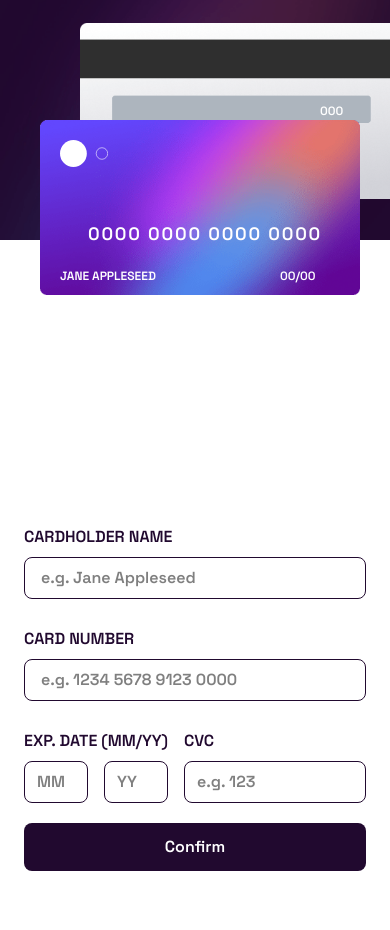
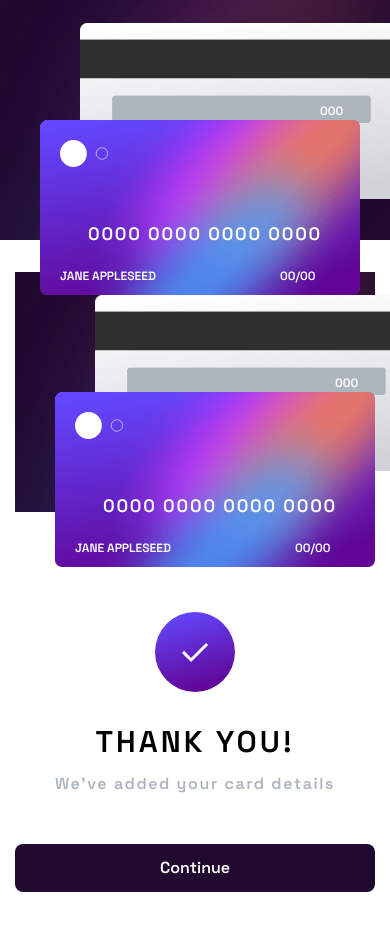
Before and after one commit to FelipeGdasilva/frontend-mentor-challenge, a Next.js app in the folder interactive-card-details/: page / in a window 390 px wide. Shown: the top 930 px of the page. Built offline with nearby package versions, Linux system fonts and the light colour scheme.

Commit message:
feat: add thank you screen layout and responsive styling.

```diff
--- a/interactive-card-details/src/app/page.tsx
+++ b/interactive-card-details/src/app/page.tsx
@@ -1,10 +1,12 @@
 import CardDisplay from "../components/CardDisplay";
 import CardForm from "../components/CardForm";
+import ThankYou from "../components/ThankYouState";
 
 export default function Home() {
   return (
     <div className="flex flex-col gap-8 md:flex-row items-center">
       <CardDisplay />
+      <ThankYou />
       <div className="flex md:flex-1 w-full px-6 justify-center">
         <CardForm />
       </div>
--- a/interactive-card-details/src/components/CardDisplay.tsx
+++ b/interactive-card-details/src/components/CardDisplay.tsx
@@ -1,12 +1,12 @@
 import Image from "next/image";
 
- interface CardDisplayProps{
+interface CardDisplayProps {
   name: string;
   number: string;
   month: string;
   year: string;
   cvc: string;
- }
+}
 
 export default function CardDisplay() {
   return (
@@ -24,7 +24,6 @@ export default function CardDisplay() {
         fill
         className="hidden object-cover md:block"
       />
-
 
       <div className="relative w-80 md:w-96 md:left-36  translate-x-10 mt-20 top-10 z-20">
         <Image
@@ -56,7 +55,6 @@ export default function CardDisplay() {
         </span>
       </div>
 
-
       <div className="relative w-80 md:w-96 translate-x-10 ml-10 md:ml-20 md:mt-28 bottom-58  md:bottom-auto mb-29 z-10">
         <Image
           src="/images/bg-card-back.png"
--- a/interactive-card-details/src/components/ThankYouState.tsx
+++ b/interactive-card-details/src/components/ThankYouState.tsx
@@ -0,0 +1,88 @@
+import Image from "next/image";
+
+export default function ThankYou() {
+  return (
+    <main className="flex flex-col md:flex-row">
+      <section className="relative w-full h-60 md:w-96 md:h-screen">
+        <Image
+          src="/images/bg-main-mobile.png"
+          alt="Fundo mobile"
+          fill
+          className="object-cover md:hidden"
+        />
+
+        <Image
+          src="/images/bg-main-desktop.png"
+          alt="Fundo desktop"
+          fill
+          className="hidden object-cover md:block"
+        />
+
+        <div className="relative w-80 md:w-96 md:left-36  translate-x-10 mt-20 top-10 z-20">
+          <Image
+            src="/images/bg-card-front.png"
+            alt="Frente do cartão"
+            height={245}
+            width={447}
+            className="w-full h-auto"
+          />
+
+          <Image
+            src="/images/card-logo.svg"
+            alt=""
+            width={84}
+            height={47}
+            className="absolute top-5 left-5 w-12 md:w-14 h-auto"
+          />
+
+          <span className="absolute top-5 translate-y-20 translate-x-12 md:translate-x-20 tracking-widest text-lg md:text-xl text-white z-10">
+            0000 0000 0000 0000
+          </span>
+
+          <span className="absolute top-5 md:top-9 translate-y-32 translate-x-5 text-xs uppercase text-white z-10">
+            JANE APPLESEED
+          </span>
+
+          <span className="absolute top-5 md:top-9 translate-y-32 translate-x-60 md:translate-x-75 text-xs text-white z-10">
+            00/00
+          </span>
+        </div>
+
+        <div className="relative w-80 md:w-96 translate-x-10 ml-10 md:ml-20 md:mt-28 bottom-58  md:bottom-auto mb-29 z-10">
+          <Image
+            src="/images/bg-card-back.png"
+            alt="Verso do cartão"
+            height={245}
+            width={447}
+            className="w-full h-auto"
+          />
+
+          <span className="absolute top-5 translate-y-15 md:translate-y-19 translate-x-60 md:translate-x-75 text-xs text-white z-10">
+            000
+          </span>
+        </div>
+      </section>
+      <div className="flex-1 flex flex-col items-center justify-center gap-2 mt-20 md:mt-20 ">
+        <Image
+          src="/images/icon-complete.svg"
+          alt="Confirmation icon"
+          height={50}
+          width={50}
+          className="w-20 h-20 m-5"
+        />
+        <h1 className="text-3xl font-semibold tracking-widest p-1">
+          THANK YOU!
+        </h1>
+        <p className="text-gray-400 font-light tracking-widest ">
+          We've added your card details
+        </p>
+        <button
+          type="button"
+          className="w-full max-w-sm bg-purple-950 py-3 rounded-lg text-white font-medium hover:bg-gray-400  cursor-pointer mt-10"
+        >
+          Continue
+        </button>
+      </div>
+    </main>
+  );
+}
```
